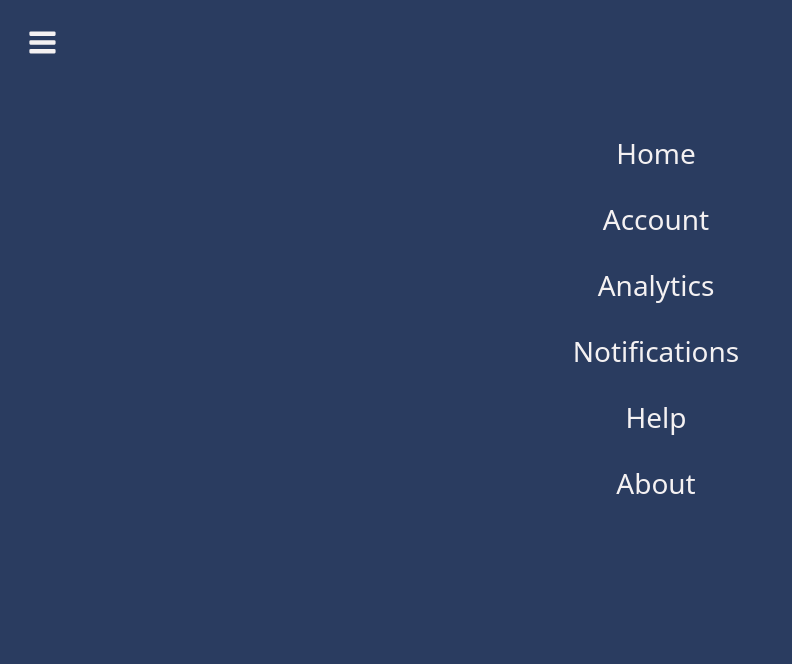
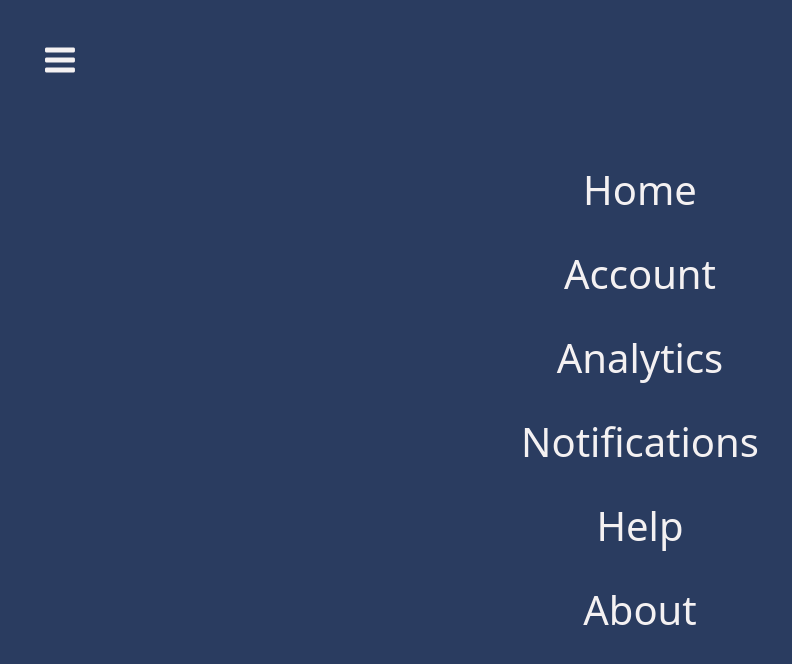
Before and after one commit to Mkamboykos/Zerbez-pwa, a React (Create React App) app: page /Dashboard in a window 1280 px wide. Both pictures are taken after a click on the icon 42 px from the left and 42 px from the top of the page. Shown: the top 664 px of the page, without its empty margins (0-792 px from the left). Built offline with nearby package versions, Linux system fonts and the light colour scheme.

Commit message:
Settings Bar functionality set and running

```diff
--- a/package.json
+++ b/package.json
@@ -11,6 +11,7 @@
     "react": "^17.0.2",
     "react-bootstrap": "^1.6.0",
     "react-dom": "^17.0.2",
+    "react-full-screen": "^1.0.2",
     "react-icons": "^4.2.0",
     "react-router-dom": "^5.2.0",
     "react-scripts": "4.0.3",
--- a/src/Dashboard_Page/Dashboard.js
+++ b/src/Dashboard_Page/Dashboard.js
@@ -1,66 +1,50 @@
-import React, { useState } from "react";
-import { useSpring, animated } from "react-spring";
+import React, { useState } from 'react'
+import {Link} from 'react-router-dom'
+import { SettingsBar } from "./SettingsBar"
+import { useSpring } from "react-spring"
 import { GoThreeBars } from "react-icons/go"
-import {Link} from 'react-router-dom'
-
+import { animated } from "react-spring";
 
 /*   Dashboard.js is rendered in App.js    */
 
+
+
 function Dashboard() {
 
-    const [rightMenuVisible, setRightMenuVisible] = useState(false);
+    const [MenuButtonsVisible, setMenuBottonsVisible] = useState(true);
+    const [MenuVisible, setMenuVisible] = useState(false);
 
-    const MenuRight = ({ style }) => (
-        <animated.div className="menu menu--right" style={style}>
-            <nav>
-                <ul className="menu-list menu-list--right">
-                    <li className="menu-list-item menu-list-item--right">
-                        <a href="/Dashboard">Home</a>
-                    </li>
-                    <li className="menu-list-item menu-list-item--right">
-                        <a href="/Account">Account</a>
-                    </li>
-                    <li className="menu-list-item menu-list-item--right">
-                        <a href="/Analytics">Analytics</a>
-                    </li>
-                    <li className="menu-list-item menu-list-item--right">
-                        <a href="/Notifications">Notifications</a>
-                    </li>
-                    <li className="menu-list-item menu-list-item--right">
-                        <a href="/Help">Help</a>
-                    </li>
-                    <li className="menu-list-item menu-list-item--right">
-                        <a href="/About">About</a>
-                    </li>
-                </ul>
-            </nav>
-        </animated.div>
-    );
-
-    const rightMenuAnimation = useSpring({
-        opacity: rightMenuVisible ? 1 : 0,
-        transform: rightMenuVisible ? `flash(0)` : `flash(100%)`
+    const MenuButtonAnimation = useSpring({
+        opacity: MenuButtonsVisible ? 1 : 0,
+        transform: MenuButtonsVisible ? `flash(0%)` : `flash(100%)`
     });
 
-    return (
-        <div className="Dashboard">
-            <GoThreeBars className="menu-button" onClick={() => setRightMenuVisible(!rightMenuVisible)}>
-            {rightMenuVisible ? <GoThreeBars/> : <GoThreeBars/>}
-            </GoThreeBars>
+    const MenuAnimation = useSpring({
+        opacity: MenuVisible ? 1 : 0,
+        transform: MenuVisible ? `flash(0%)` : `flash(100%)`
+    });
 
-            <MenuRight style={rightMenuAnimation} />
-            <button className="Dashboard_button_FloorPlan"><Link to="/FloorPlan" className="link"><b>FLOOR PLAN</b></Link></button>
+    const MenuButtons = ({style}) => (
+        <animated.div className="Dashboard_Buttons" style={style}>
+            <button className="Dashboard_button_FloorPlan"><Link to="/FloorPlan " className="link"><b>FLOOR PLAN</b></Link></button>
             <button className="Dashboard_button_NewReservation"><Link to="/NewReservation" className="link"><b>New Reservation</b></Link></button>
             <button className="Dashboard_button_Reserations"><Link to="/Reservations" className="link"><b>Reservations</b></Link></button>
             <button className="Dashboard_button_ShiftSchedule"><Link to="/ShiftSchedule" className="link"><b>SHIFT SCHEDULE</b></Link></button>
             <button className="Dashboard_button_AssignTables"><Link to="/ShiftSchedule" className="link"><b>ASSIGN TABLES</b></Link></button>
             <button className="Dashboard_button_TimePerCover"><Link to="/TimePerCover" className="link"><b>TIME PER COVER</b></Link></button>
             <button className="Dashboard_button_EndShift"><Link to="/" className="link"><b>END OF SHIFT</b></Link></button>
+        </animated.div>
+)
 
-      </div>
-    );
-
-
+    return(
+        <div className="Dashboard">
+                <div>
+                    {MenuButtonsVisible && <MenuButtons style={MenuButtonAnimation}/>}
+                    {MenuVisible && <SettingsBar style={MenuAnimation}/>}
+                    <GoThreeBars  className="menu-button" onClick={() => setMenuVisible(!MenuVisible) & setMenuBottonsVisible(!MenuButtonsVisible)}/>
+                </div>
+        </div>
+    )
 }
 
 export default Dashboard;
--- /dev/null
+++ b/src/Dashboard_Page/SettingsBar.js
@@ -0,0 +1,31 @@
+import React from "react";
+import { animated } from "react-spring";
+
+/*   SideBarData.js is rendered in App.js    */
+
+    export const SettingsBar = ({ style }) => (
+        <animated.div className="menu menu--right" style={style}>
+            <nav>
+                <ul className="menu-list menu-list--right">
+                    <li className="menu-list-item menu-list-item--right">
+                        <a href="/Dashboard">Home</a>
+                    </li>
+                    <li className="menu-list-item menu-list-item--right">
+                        <a href="/Account">Account</a>
+                    </li>
+                    <li className="menu-list-item menu-list-item--right">
+                        <a href="/Analytics">Analytics</a>
+                    </li>
+                    <li className="menu-list-item menu-list-item--right">
+                        <a href="/Notifications">Notifications</a>
+                    </li>
+                    <li className="menu-list-item menu-list-item--right">
+                        <a href="/Help">Help</a>
+                    </li>
+                    <li className="menu-list-item menu-list-item--right">
+                        <a href="/About">About</a>
+                    </li>
+                </ul>
+            </nav>
+        </animated.div>
+    );
--- a/src/index.css
+++ b/src/index.css
@@ -1,9 +1,12 @@
 @import url('https://fonts.googleapis.com/css2?family=Noto+Sans+JP&display=swap');
+
+
 
 /* Body */
 
 body {
   margin: 0;
+  padding: 0;
   font-family: 'Noto Sans JP', sans-serif;
   -webkit-font-smoothing: antialiased;
   -moz-osx-font-smoothing: grayscale;
@@ -382,11 +385,10 @@ input.codeFourBarText.form-control::placeholder{
   z-index: 40;
   border: none;
   position: fixed;
-  top: 25px;
-  left: 25px;
-  font-size: 35px;
+  top: 40px;
+  left: 40px;
+  font-size: 2.5em;
   color: #F4F1F2;
-  transition: 0.1s linear;
   cursor: pointer;
 }
 
@@ -395,30 +397,38 @@ input.codeFourBarText.form-control::placeholder{
 }
 
 .menu {
+  background: #2A3C60;
   position: absolute;
-  background: #2A3C60;
-  color: #F4F1F2;
   z-index: 30;
+}
+
+/* transition time */
+.Dashboard_Buttons,
+.menu{
+  transition: all 0.16s;
 }
 
 /* positioning of the whole menu */
 .menu--right {
   width: 100%;
-  height: 100%;
-  background: #2A3C60;
+  height: 100vh;
+  left: 0;
+  top: 0;
+  display: flex;
+  justify-content: center;
+  align-items: center;
 }
 
-/* Items in the list */
+/* Items in the list The padding 0 centers the list in the middle of the page */
 .menu-list {
   list-style: none;
-  font-size: 28px;
-  position: absolute;
-   left: 32%; right:32%; bottom:32%;
+  padding: 0;
 }
 
 /* Line spacing between setting list options*/
 .menu-list-item--right {
-  margin: 24px ;
+  margin: 24px 0;
+  font-size: 2.5em;
 }
 
 .menu a {
```
Also changed, not shown: src/Dashboard_Page/Menu.js (deleted), 1 other file (tests, documents, lock files or other folders).
